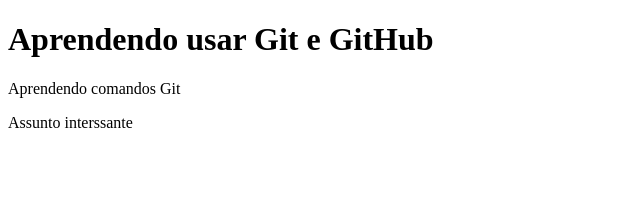
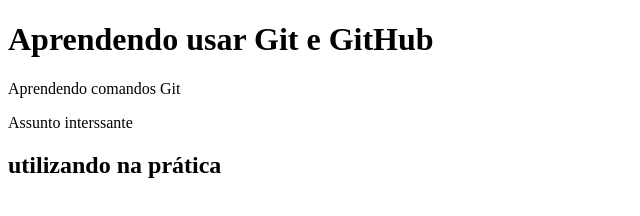
Before and after one commit to Lucas-Emanuel-Costa/Projetos-iniciais-da-faculdade-, a plain HTML site: page index.html in a window 1280 px wide. Shown: the whole page, without its empty margins (0-640 px from the left). Drawn offline with Linux system fonts and the light colour scheme.

Commit message:
Add files via upload

```diff
--- a/index.html
+++ b/index.html
@@ -9,5 +9,6 @@
     <h1>Aprendendo usar Git e GitHub</h1>
     <p>Aprendendo comandos Git</p>
     <p>Assunto interssante</p>
+    <h2>utilizando na prática</h2>
 </body>
 </html>
```
